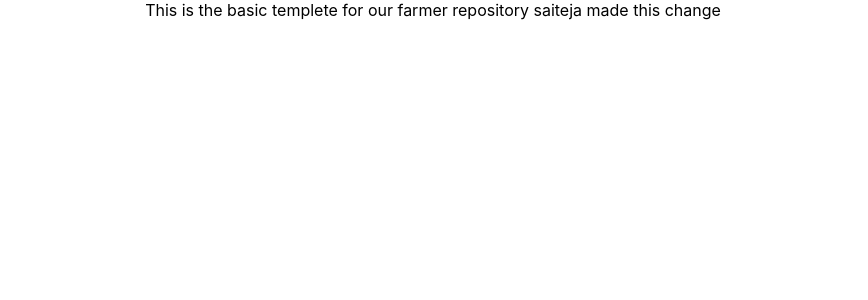
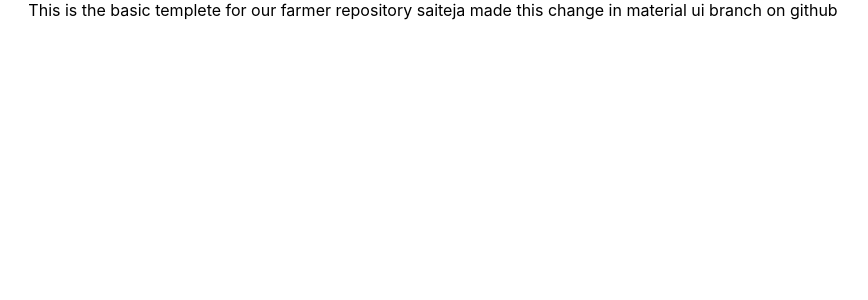
Before and after one commit to 44donin/farmrep, a React (Create React App) app: page / in a window 1280 px wide. Shown: the top 300 px of the page, without its empty margins (207-1075 px from the left). Built offline with nearby package versions, Linux system fonts and the light colour scheme.

Commit message:
Update App.js

```diff
--- a/src/App.js
+++ b/src/App.js
@@ -5,7 +5,7 @@ function App() {
   return (
     <div className="App">
         This is the basic templete for our farmer repository
-        saiteja made this change
+        saiteja made this change in material ui branch on github
     </div>
   );
 }
```
